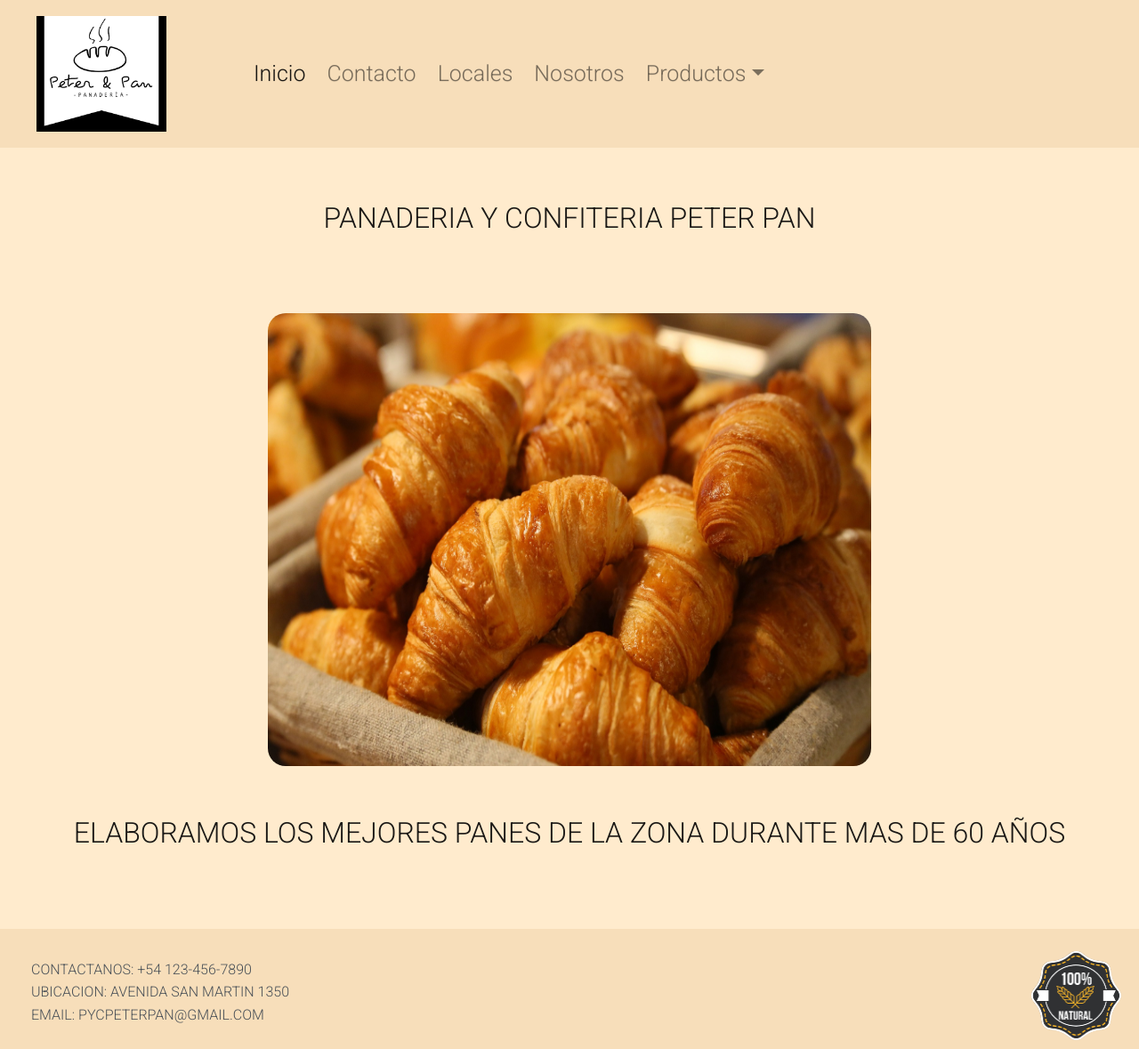
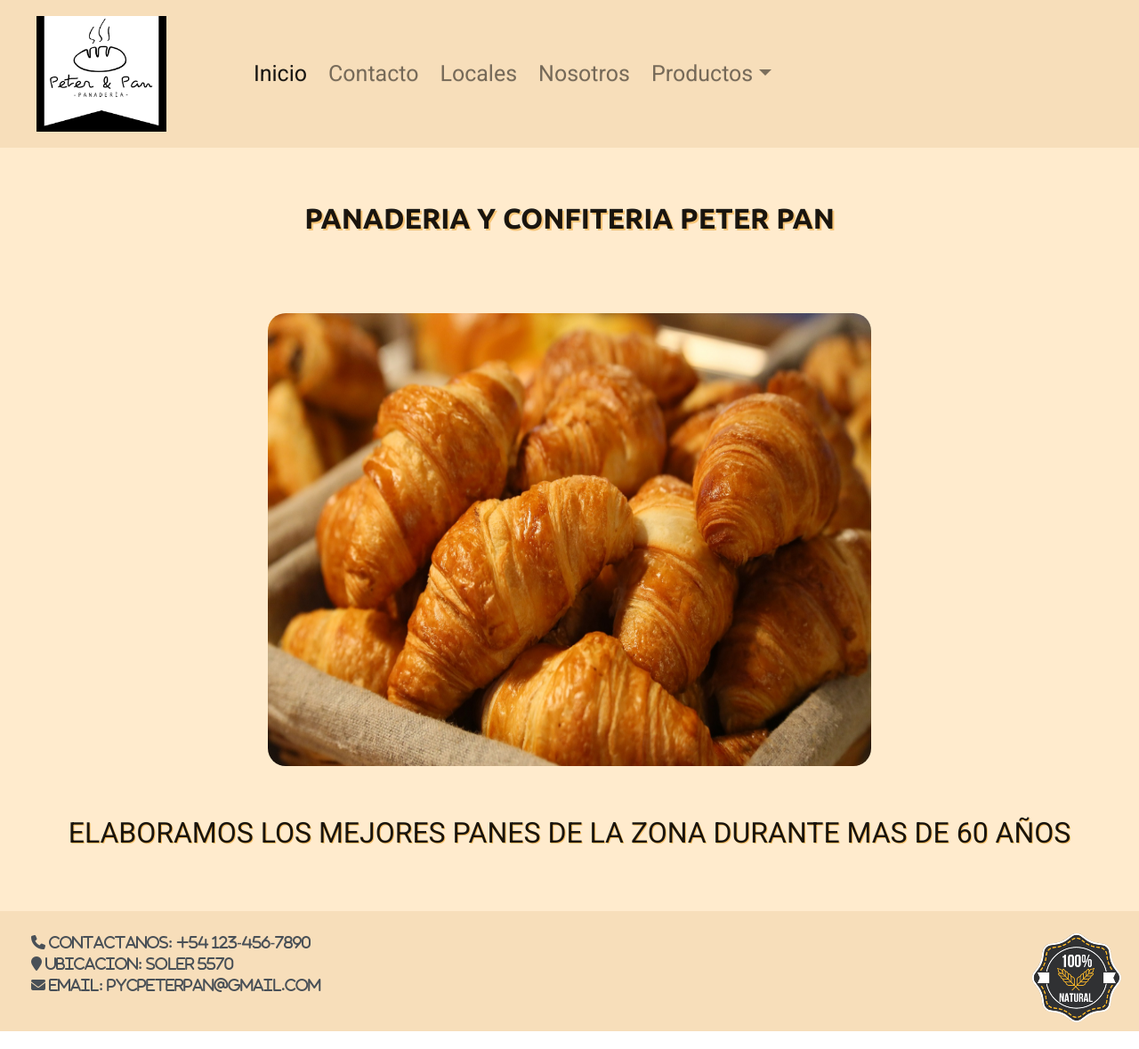
Before and after one commit to Joaquin-Nicolas-Garcia/PanaderiaPeterPan, a plain HTML site: page index.html in a window 1280 px wide. Shown: the whole page at 89% size. Drawn offline with nearby package versions, Linux system fonts and the light colour scheme.

Commit message:
Agregue iconos al footer y cambie la fuente

```diff
--- a/css/style.css
+++ b/css/style.css
@@ -120,7 +120,7 @@ ul{
 
 
 body{
-    font-family: 'Roboto', sans-serif;;
+    font-family: 'Roboto', sans-serif;
 }
 
 
@@ -132,14 +132,15 @@ footer{
 }
 #division-footer{
     display: flex;
+    flex-wrap: nowrap;
 }
 .textoFooter{
-    font-size: medium;
+    display: flex;
+    justify-content: center;
+    flex-direction: column;
     width: 70%;
-    margin-top: 23px;
-    text-transform: uppercase;
-    line-height: 1.6;
-    padding-right: 20px;
+    gap: 8px;
+
 }
 .logoFooter{
     display: flex;
@@ -163,14 +164,18 @@ footer{
 
 .tituloIndex{
     text-align: center;
+    font-family: 'Ubuntu', sans-serif;
+    text-transform: uppercase;
+    text-shadow: 2px 2px rgb(248, 196, 117);
     padding-top: 60px;
     padding-bottom: 30px;
-    text-transform: uppercase;
+    font-size: 1900px;
 }
 .textoAlMedio{
     text-align: center;
     padding-top: 40px;
-    padding-bottom: 80px;
+    padding-bottom: 60px;
+    text-shadow: 1px 1px rgb(250, 191, 102);
     text-transform: uppercase;
 }
 
@@ -272,7 +277,7 @@ footer{
     padding-top: 60px;
 }
 
-.colorPagina{
+.colorDesplegable{
     background-color: rgb(247, 222, 186);
 }
 
--- a/index.html
+++ b/index.html
@@ -9,9 +9,9 @@
     <link rel="shortcut icon" href="./assets/panaderia.ico">
     <link rel="preconnect" href="https://fonts.googleapis.com">
     <link rel="preconnect" href="https://fonts.gstatic.com" crossorigin>
-    <link href="https://fonts.googleapis.com/css2?family=Roboto:wght@300&display=swap" rel="stylesheet">
-    <link rel="stylesheet" href="https://cdn.jsdelivr.net/npm/bootswatch@4.5.2/dist/cerulean/bootstrap.min.css"
-        integrity="sha384-3fdgwJw17Bi87e1QQ4fsLn4rUFqWw//KU0g8TvV6quvahISRewev6/EocKNuJmEw" crossorigin="anonymous">
+    <link href="https://fonts.googleapis.com/css2?family=Roboto&family=Ubuntu:wght@700&display=swap" rel="stylesheet">
+    <link rel="stylesheet" href="https://cdn.jsdelivr.net/npm/bootswatch@4.5.2/dist/cerulean/bootstrap.min.css" integrity="sha384-3fdgwJw17Bi87e1QQ4fsLn4rUFqWw//KU0g8TvV6quvahISRewev6/EocKNuJmEw" crossorigin="anonymous">
+    <script src="https://kit.fontawesome.com/9dcb31c840.js" crossorigin="anonymous"></script>
     <link rel="stylesheet" href="./css/style.css">
 </head>
 
@@ -45,7 +45,7 @@
                             <li class="nav-item dropdown">
                                 <a class="nav-link dropdown-toggle" data-bs-toggle="dropdown" href="#" role="button"
                                     aria-haspopup="true" aria-expanded="false">Productos</a>
-                                <div class="dropdown-menu colorPagina">
+                                <div class="dropdown-menu colorDesplegable">
                                     <a class="dropdown-item" href="./pages/panaderia.html">Panaderia</a>
                                     <a class="dropdown-item" href="./pages/confiteria.html">Confiteria</a>
                                 </div>
@@ -82,13 +82,14 @@
         <footer>
             <div id="division-footer">
                 <ul class="textoFooter">
-                    <li>Contactanos: +54 123-456-7890</li>
-                    <li>Ubicacion: Avenida San Martin 1350</li>
-                    <li>Email: pycpeterpan@gmail.com</li>
+                    <li class="fa-solid fa-phone"> Contactanos: +54 123-456-7890</li>
+                    <li class="fa-solid fa-location-pin" > Ubicacion: Soler 5570</li>
+                    <li class="fa-solid fa-envelope"> Email: pycpeterpan@gmail.com</li>
                 </ul>
                 <div class="logoFooter">
                     <img src="./assets/logo footer.png" alt="100%Natural">
                 </div>
+            </div>
         </footer>
     </div>
     <script src="https://cdn.jsdelivr.net/npm/bootstrap@5.2.3/dist/js/bootstrap.bundle.min.js"
```
Also changed, not shown: pages/confiteria.html (+7 -5 lines), pages/contacto.html (+7 -5 lines), pages/locales.html (+8 -6 lines), pages/nosotros.html (+7 -5 lines), pages/panaderia.html (+7 -5 lines).
